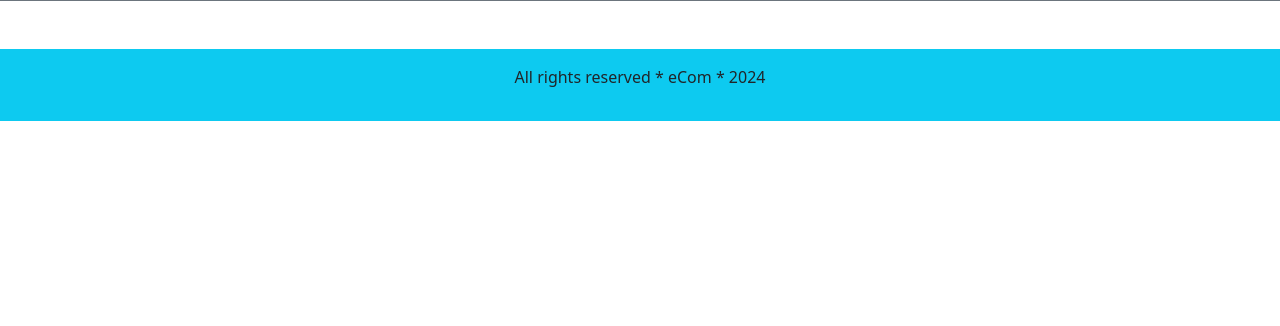
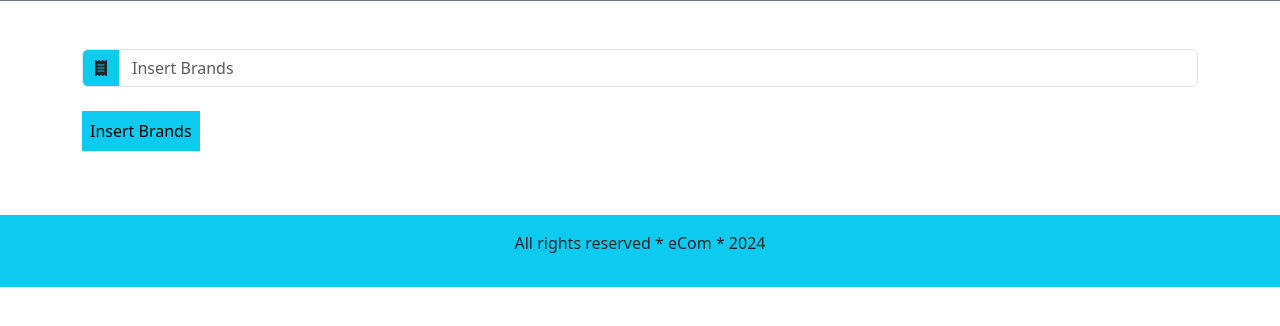
Before and after one commit to rekamakadi/php-ecommerce, a PHP site: page /admin_area/index.php?insert_brand in a window 1280 px wide. Shown: the part 241-567 px from the top of the page. Run offline with PHP 8.4, Linux system fonts and the light colour scheme; some libraries are stand-ins or nearby versions.

Commit message:
[feat] add insert_brands.php

```diff
--- a/admin_area/index.php
+++ b/admin_area/index.php
@@ -42,7 +42,7 @@
                     <button><a href="" class="nav-link text-light bg-info m-1">View Products</a></button>
                     <button><a href="/admin_area/index.php?insert_category" class="nav-link text-light bg-info m-1">Insert Categories</a></button>
                     <button><a href="" class="nav-link text-light bg-info m-1">View Categories</a></button>
-                    <button><a href="" class="nav-link text-light bg-info m-1">Insert Brands</a></button>
+                    <button><a href="/admin_area/index.php?insert_brand" class="nav-link text-light bg-info m-1">Insert Brands</a></button>
                     <button><a href="" class="nav-link text-light bg-info m-1">View Brands</a></button>
                     <button><a href="" class="nav-link text-light bg-info m-1">All Orders</a></button>
                     <button><a href="" class="nav-link text-light bg-info m-1">All Payments</a></button>
@@ -55,6 +55,9 @@
             <?php
             if (isset($_GET['insert_category'])) {
                 include('insert_categories.php');
+            }
+            if (isset($_GET['insert_brand'])) {
+                include('insert_brands.php');
             }
             ?>
         </div>
--- /dev/null
+++ b/admin_area/insert_brands.php
@@ -0,0 +1,10 @@
+<form action="" method="post" class="mb-2">
+    <div class="input-group w-90 mb-2">
+        <span class="input-group-text bg-info" id="basic-addon1"><i class="fa-solid fa-receipt"></i></span>
+        <input type="text" class="form-control" name="brand-title" placeholder="Insert Brands" aria-label="Brands" aria-describedby="basic-addon1">
+    </div>
+    <div class="input-group w-10 mb-2 m-auto">
+        <!-- <input type="submit" class="form-control bg-info" name="insert-cat" value="Insert Brands" aria-label="Username" aria-describedby="basic-addon1"> -->
+        <button type="submit" class="bg-info p-2 my-3 border-0">Insert Brands</button>
+    </div>
+</form>
--- a/admin_area/insert_categories.php
+++ b/admin_area/insert_categories.php
@@ -1,7 +1,7 @@
 <form action="" method="post" class="mb-2">
     <div class="input-group w-90 mb-2">
         <span class="input-group-text bg-info" id="basic-addon1"><i class="fa-solid fa-receipt"></i></span>
-        <input type="text" class="form-control" name="cat-title" placeholder="Insert Categories" aria-label="Username" aria-describedby="basic-addon1">
+        <input type="text" class="form-control" name="cat-title" placeholder="Insert Categories" aria-label="Categories" aria-describedby="basic-addon1">
     </div>
     <div class="input-group w-10 mb-2 m-auto">
         <!-- <input type="submit" class="form-control bg-info" name="insert-cat" value="Insert Categories" aria-label="Username" aria-describedby="basic-addon1"> -->
```
